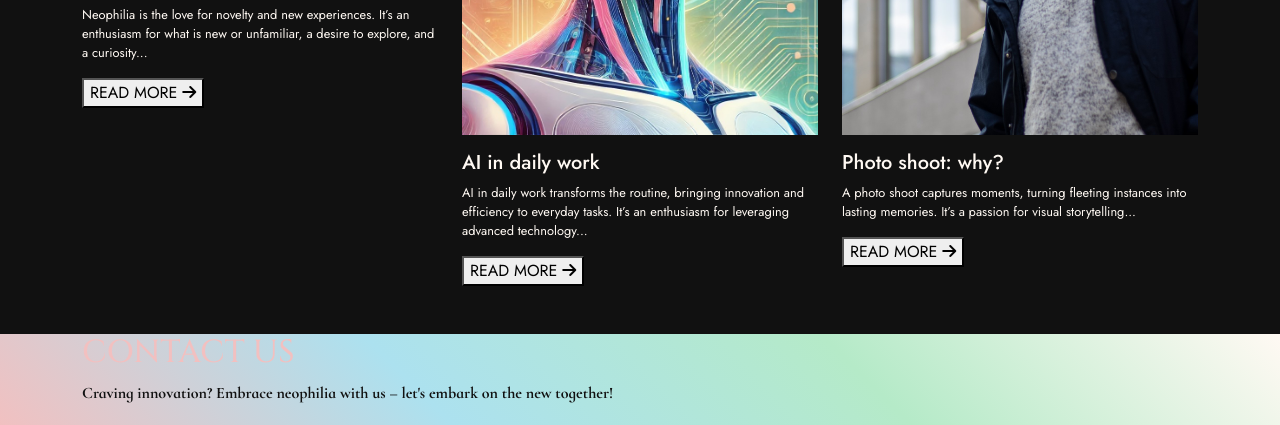
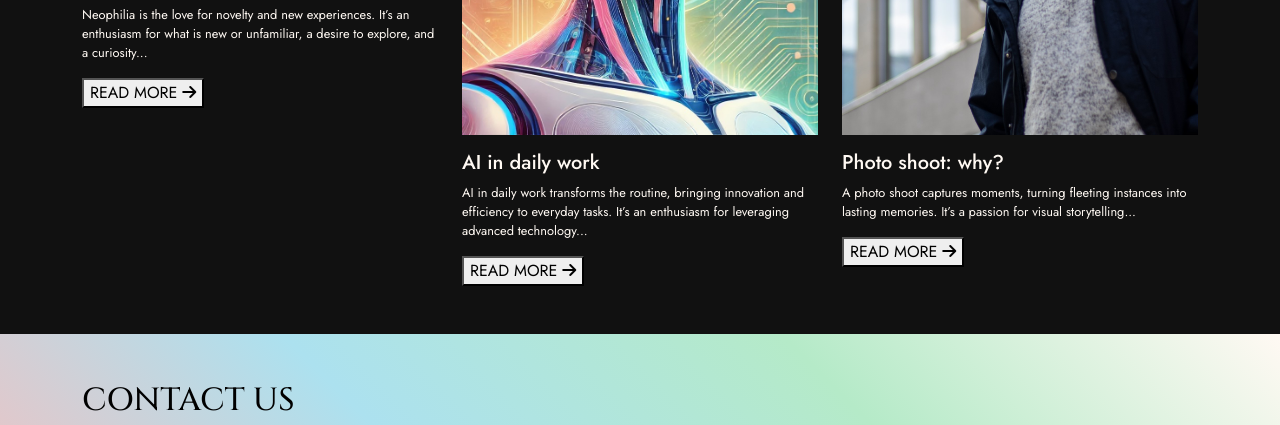
Before and after one commit to brit0097/mtm6201-final, a plain HTML site: page index.html in a window 1280 px wide. Shown: the part 1354-1779 px from the top of the page. Drawn offline with nearby package versions, Linux system fonts and the light colour scheme.

Commit message:
fix contact section

```diff
--- a/index.html
+++ b/index.html
@@ -126,9 +126,9 @@
 
         <section class="contact-div">
             <div class="container">
-                <h2 class="text-uppercase">Contact Us</h2>
+                <h2 class="text-uppercase text-black pb-4 pt-5">Contact Us</h2>
 
-                <p class="cormorant">Craving innovation? Embrace neophilia with us – let's embark on the new together!</p>
+                <p class="cormorant pb-5 text-center">Craving innovation? Embrace neophilia with us – let's embark on the new together!</p>
             </div>
         </section>
 
```
